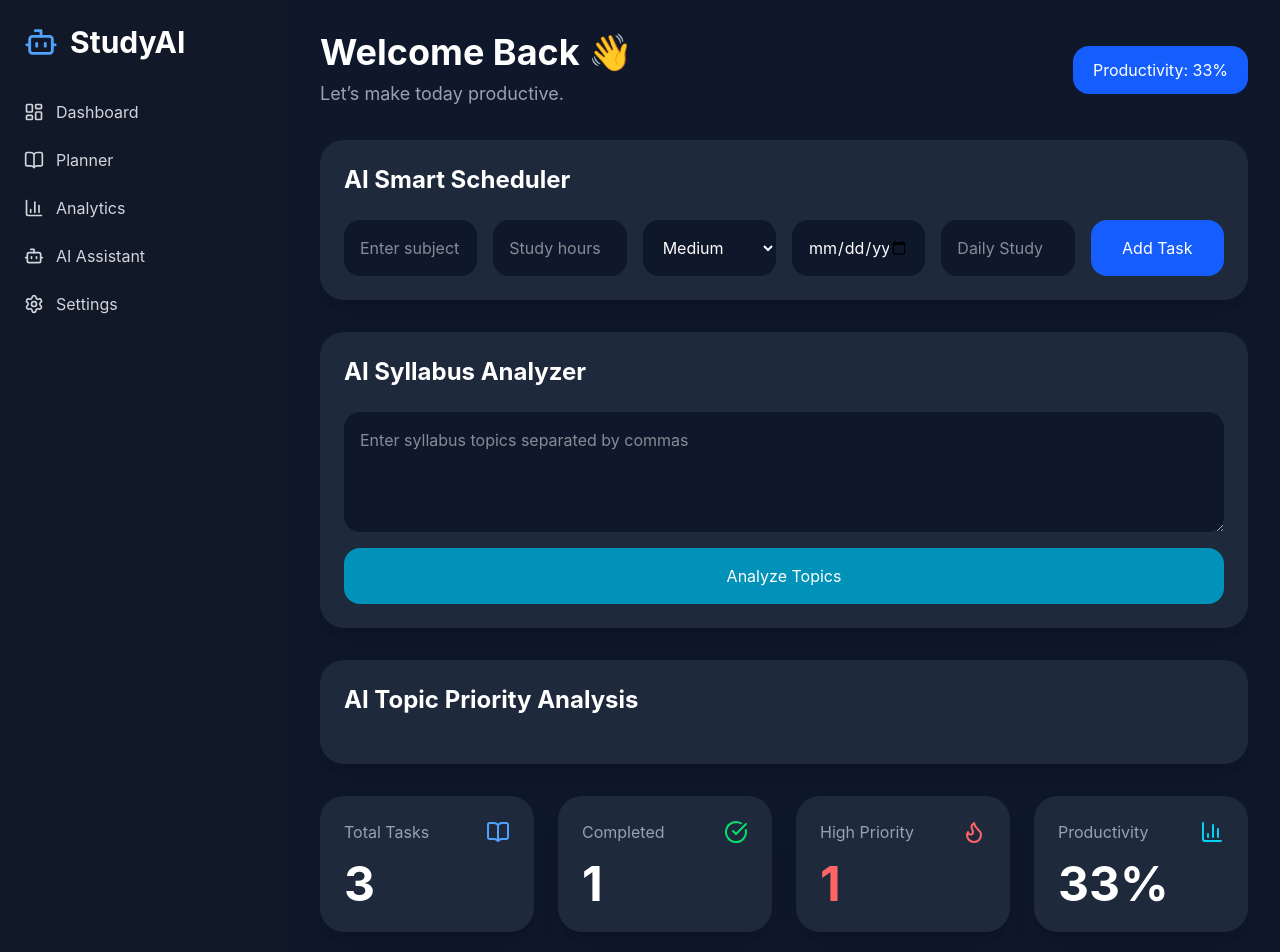
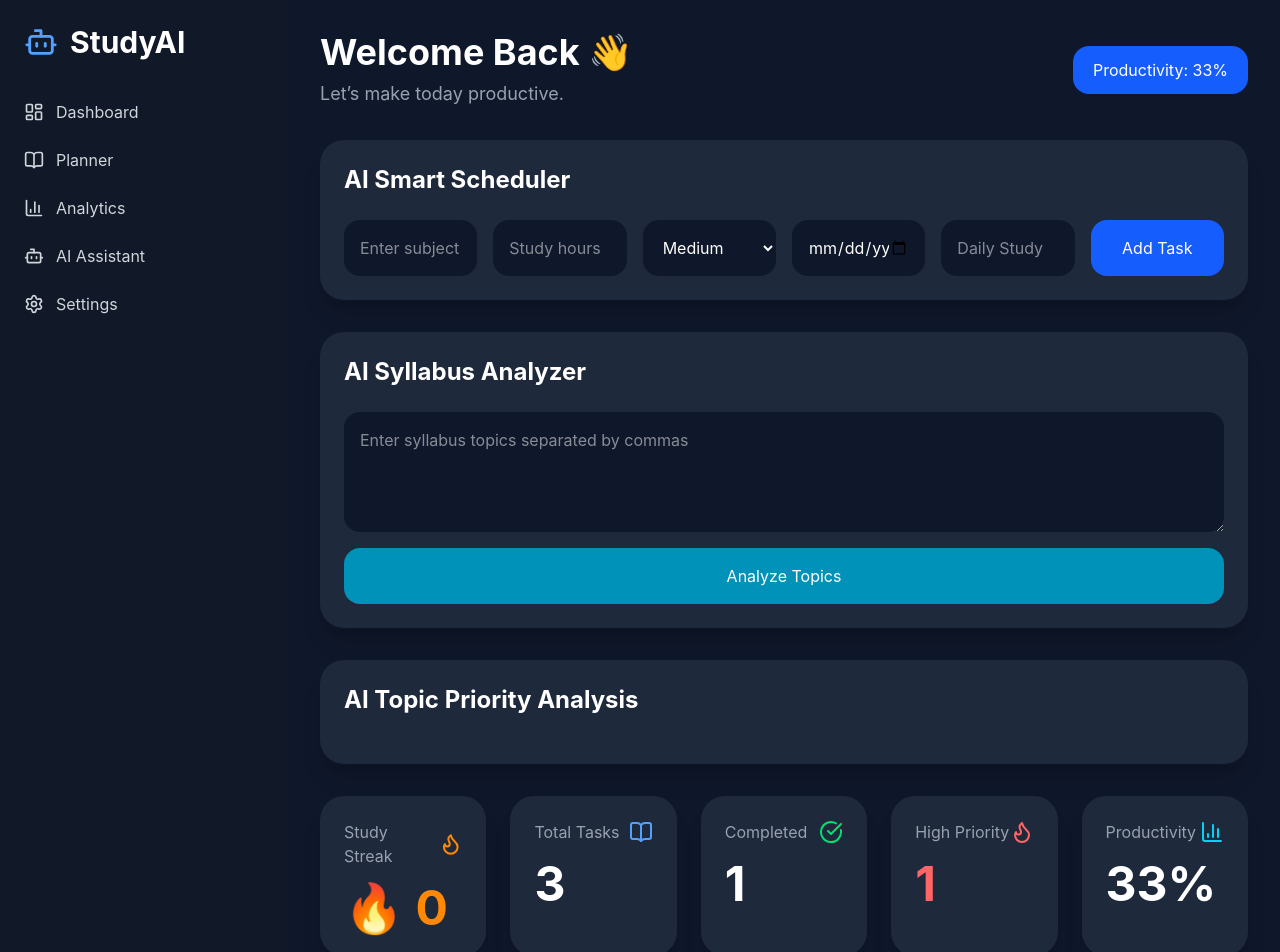
Before and after one commit to DevByPawan/AI-Study-Planner, a React app: page / in a window 1280 px wide. Shown: the top 952 px of the page. Built offline with nearby package versions, Linux system fonts and the light colour scheme; the HTML template or start-up script is replaced by a standard one.

Commit message:
Added streak system and responsive dashboard

```diff
--- a/src/App.jsx
+++ b/src/App.jsx
@@ -55,6 +55,7 @@ function App() {
   const [dailyHours, setDailyHours] = useState("")
   const [syllabus, setSyllabus] = useState("")
   const [analyzedTopics, setAnalyzedTopics] = useState([])
+  const [streak, setStreak] = useState(0)
   const addTask = () => {
 
     if (!subject || !hours || !examDate) {
@@ -93,6 +94,11 @@ function App() {
       !updatedTasks[index].completed
 
     setTasks(updatedTasks)
+    const completedCount = updatedTasks.filter(
+      (task) => task.completed
+    ).length
+
+    setStreak(completedCount)
   }
   const analyzeSyllabus = () => {
 
@@ -402,8 +408,25 @@ function App() {
 
         </div>
         {/* Stats */}
-        <div className="grid grid-cols-1 md:grid-cols-4 gap-6">
 
+        <div className="grid grid-cols-1 md:grid-cols-2 lg:grid-cols-5 gap-6">
+          <div className="bg-[#1e293b] p-6 rounded-3xl shadow-xl">
+
+            <div className="flex items-center justify-between mb-4">
+
+              <h3 className="text-gray-400">
+                Study Streak
+              </h3>
+
+              <Flame className="text-orange-400" />
+
+            </div>
+
+            <p className="text-5xl font-bold text-orange-400">
+              🔥 {streak}
+            </p>
+
+          </div>
           <div className="bg-[#1e293b] p-6 rounded-3xl shadow-xl">
 
             <div className="flex items-center justify-between mb-4">
```
